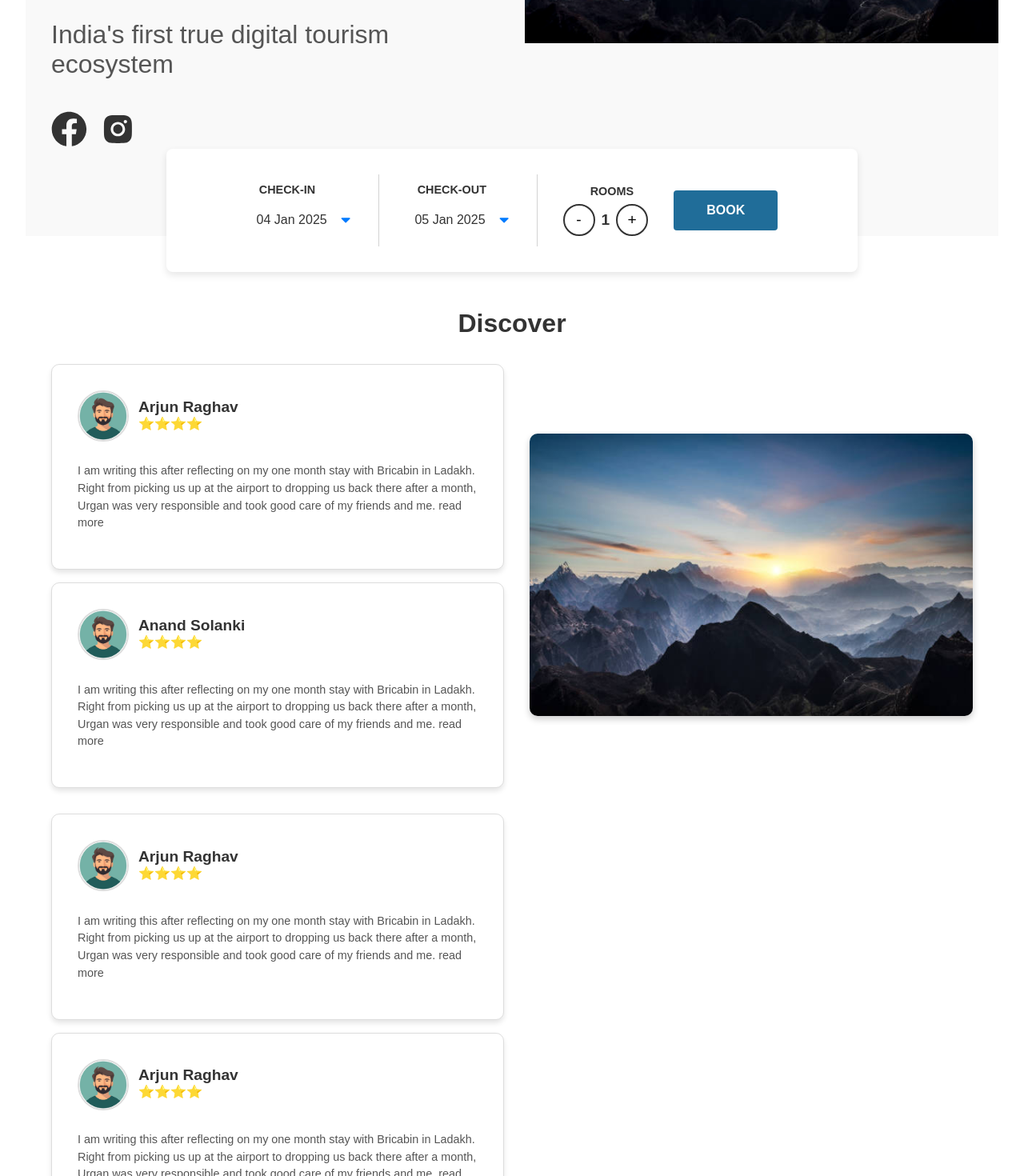
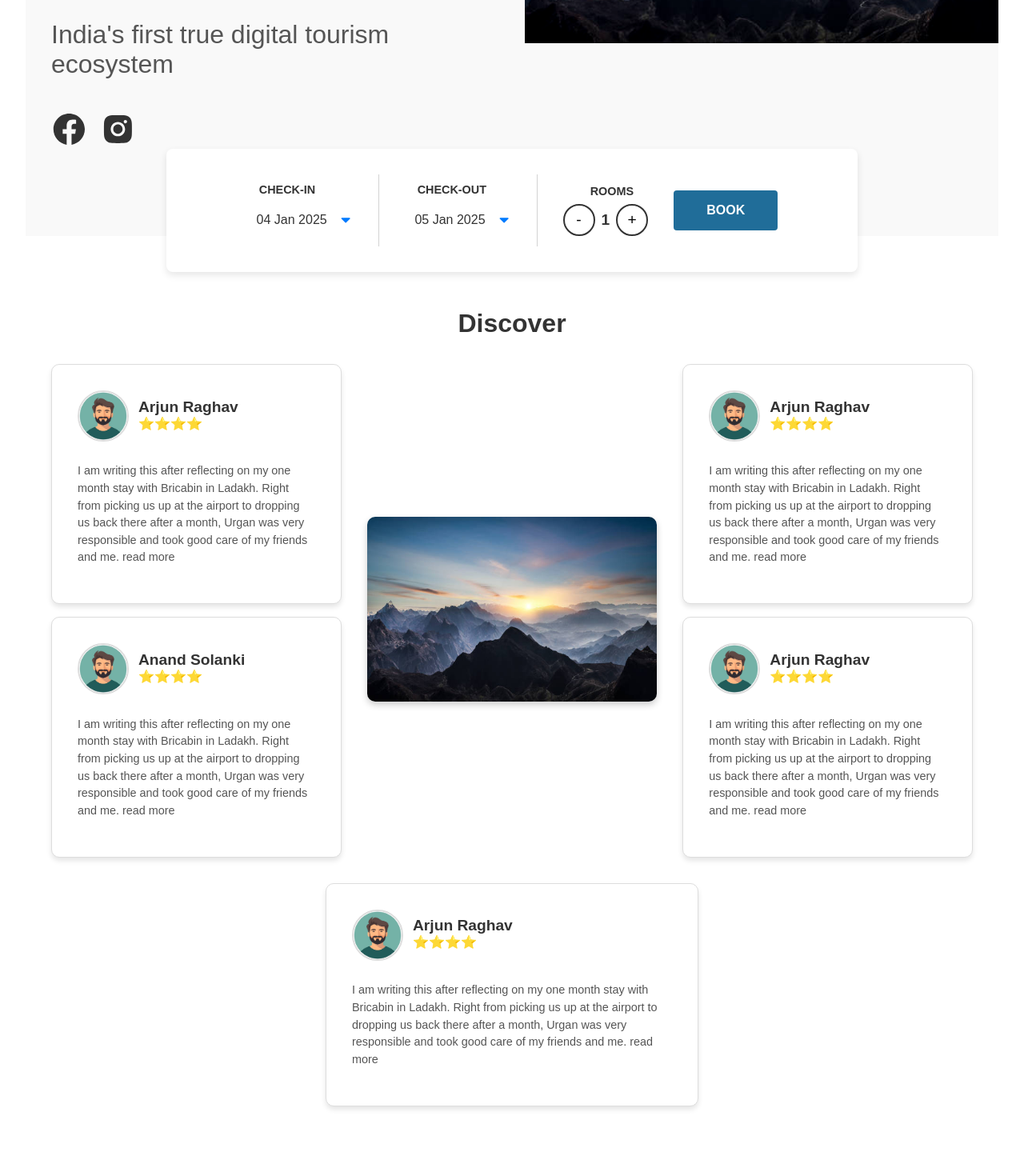
Before and after one commit to saivenkat-pentakota/travellbooking-website, a React (Create React App) app: page / in a window 1280 px wide. Shown: the part 420-1890 px from the top of the page at 80% size. Built offline with nearby package versions, Linux system fonts and the light colour scheme.

Commit message:
updated css for testimonial-cards

```diff
--- a/src/components/Testimonials.css
+++ b/src/components/Testimonials.css
@@ -42,7 +42,6 @@
 
 /* Testimonial Card Styling */
 .testimonial-card {
-  width: 500px;
   border: 1px solid #ddd;
   border-radius: 10px;
   background-color: #fff;
@@ -110,7 +109,7 @@
 }
 
 .bottom-card .testimonial-card {
-  max-width: 600px;
+  max-width: 400px;
   width: 100%;
 }
 
--- a/src/pages/Home.js
+++ b/src/pages/Home.js
@@ -1,7 +1,8 @@
 import React, { useState } from 'react';
 import { useNavigate } from 'react-router-dom';
 import './Home.css';
-import { FaFacebook, FaCaretDown } from 'react-icons/fa';
+import {FaCaretDown } from 'react-icons/fa';
+import { IoLogoFacebook } from "react-icons/io5";
 import { AiFillInstagram } from "react-icons/ai";
 import HomePageImage from '../images/homepage-img.jpg';
 import Services from '../components/Services';
@@ -59,7 +60,7 @@ function Home() {
             <h1>Work from <br />Ladakh</h1>
             <p>India's first true digital tourism ecosystem</p>
             <div className="home-social-icons">
-              <FaFacebook className="home-social-icon" />
+              <IoLogoFacebook className="home-social-icon" />
               <AiFillInstagram className="home-social-icon" />
             </div>
           </div>
```
